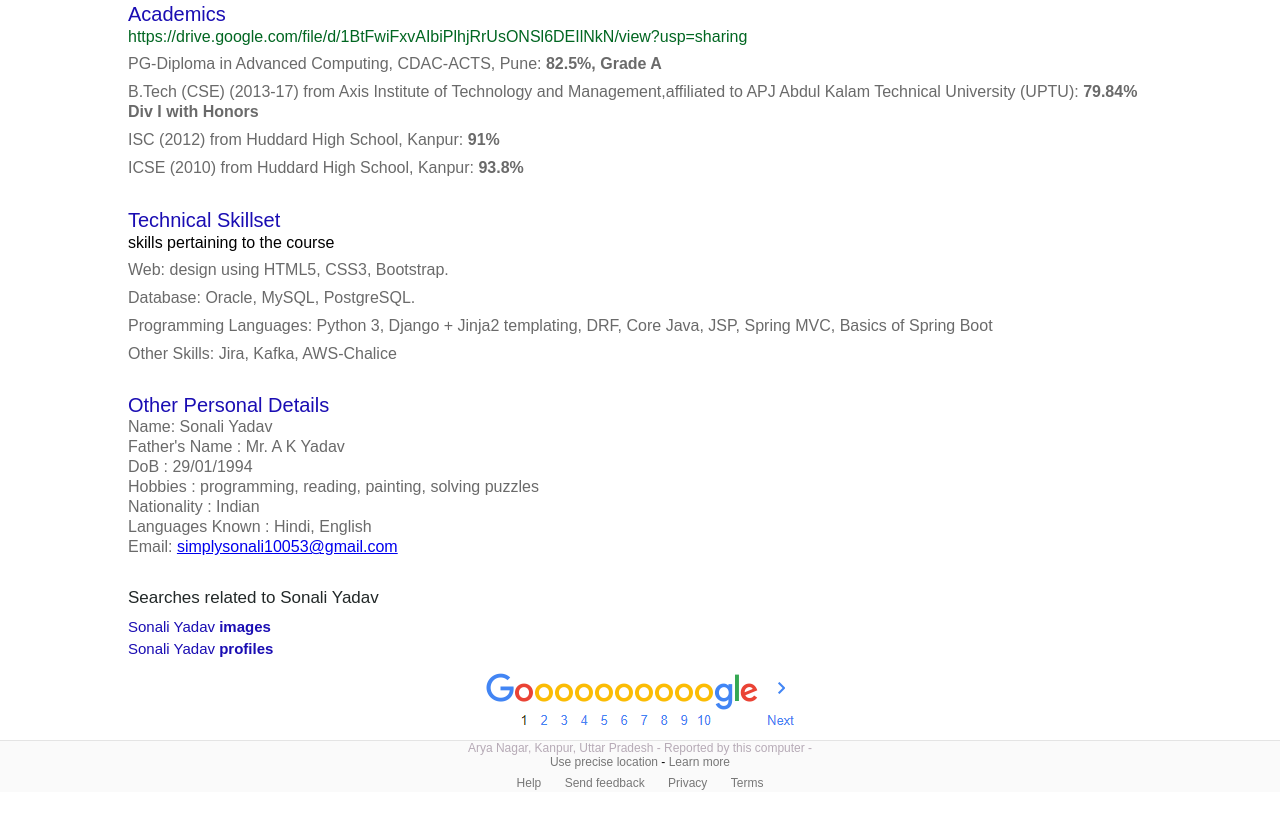
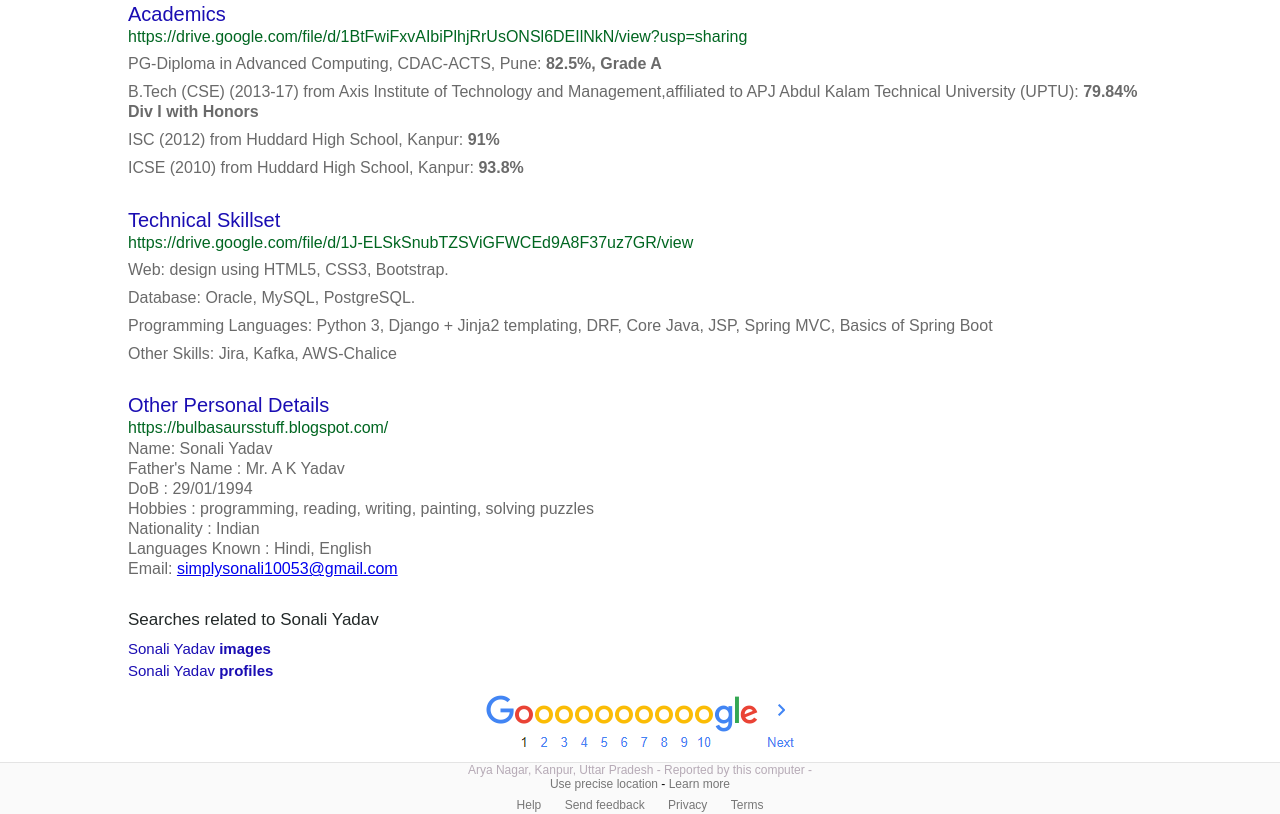
Before and after one commit to sonali-yadav/e-resume, a plain HTML site: page index.html in a window 1280 px wide. Shown: the part 716-1530 px from the top of the page. Before the commit the page ends 1508 px from the top, so only its background shows below. Drawn offline with Linux system fonts and the light colour scheme.

Commit message:
updated blog link

```diff
--- a/index.html
+++ b/index.html
@@ -66,7 +66,7 @@
 			</div>
 			<div class="element">
 				<div class="heading">Technical Skillset</div>
-				<div class="subheading">skills pertaining to the course</div>
+				<div class="subheading"><a href="https://drive.google.com/file/d/1J-ELSkSnubTZSViGFWCEd9A8F37uz7GR/view" target="_blank">https://drive.google.com/file/d/1J-ELSkSnubTZSViGFWCEd9A8F37uz7GR/view</a></div>
 				<div class="content">
 					<p class="margined_text">Web: design using HTML5, CSS3, Bootstrap.</p>
 					<p class="margined_text">Database: Oracle, MySQL, PostgreSQL.</p>
@@ -76,11 +76,12 @@
 			</div>
 			<div class="element">
 				<div class="heading">Other Personal Details</div>
+				<div class="subheading"><a href="https://bulbasaursstuff.blogspot.com/" target="_blank">https://bulbasaursstuff.blogspot.com/</a></div>
 				<div class="content">
 					<p>Name: Sonali Yadav</p>
 					<p>Father's Name : Mr. A K Yadav</p>
 					<p>DoB : 29/01/1994</p>
-					<p>Hobbies : programming, reading, painting, solving puzzles</p>
+					<p>Hobbies : programming, reading, writing, painting, solving puzzles</p>
 					<p>Nationality : Indian</p>
 					<p>Languages Known : Hindi, English</p>
 					<p>Email: <a href="mailto:simplysonali10053@gmail.com">simplysonali10053@gmail.com</a></p>
```
